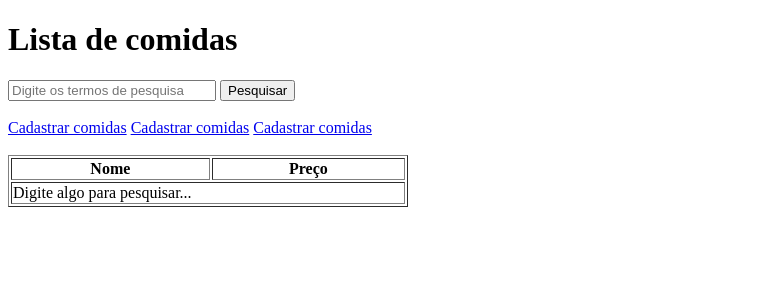
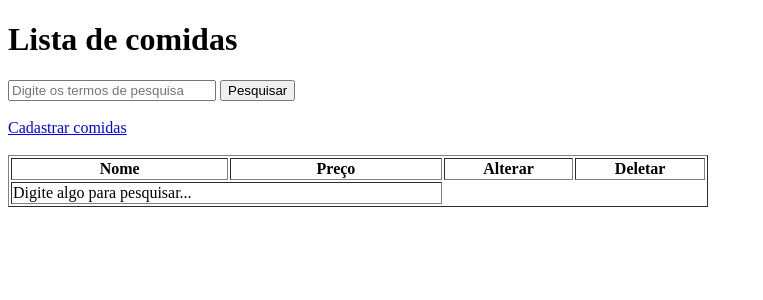
Before and after one commit to TiagoUniverse/Sistema-de-busca-PHP-MYSQL, a PHP site: page / in a window 1280 px wide. Shown: the top 300 px of the page, without its empty margins (0-763 px from the left). Run offline with PHP 8.4, Linux system fonts and the light colour scheme.

Commit message:
Criando os botões de alteração e exclusão

```diff
--- a/cadastro2.php
+++ b/cadastro2.php
@@ -9,7 +9,6 @@ $nome_sql = $mysqli->real_escape_string($nome);
 $preco_sql = $mysqli->real_escape_string($preco);
 $sql_code = "SELECT * from comida where nome = '{$nome_sql}' and preco = '{$preco_sql}' ";
 $sql_query = $mysqli->query($sql_code) or die("Error ao cadastrar: " . $mysqli->error);
-
 
 //Validation
 if ($nome == null) {
--- a/index.php
+++ b/index.php
@@ -22,15 +22,15 @@ require_once "conexao.php";
 
     <br>
     <a type="button" href="cadastro.php">Cadastrar comidas</a>
-    <a type="button" href="cadastro.php">Cadastrar comidas</a>
-    <a type="button" href="cadastro.php">Cadastrar comidas</a>
     <br>
 
     <br>
-    <table border="1" width="400px">
+    <table border="1" width="700px">
         <tr>
             <th>Nome</th>
             <th>Preço</th>
+            <th>Alterar</th>
+            <th>Deletar</th>
         </tr>
         <?php
         if (!isset($_GET['busca'])) {
@@ -56,6 +56,9 @@ require_once "conexao.php";
                     <tr>
                         <td><?php echo $dados['nome']; ?></td>
                         <td><?php echo $dados['preco']; ?></td>
+                        <?php $link = "alterar.php?id=" . $dados['id']; ?>
+                        <td><a href="<?php echo $link; ?>" ;>Alterar registro </a></td>
+                        <td><a href="deletar.php">Alterar registro </a></td>
                     </tr>
                     <?php
                 }
```
